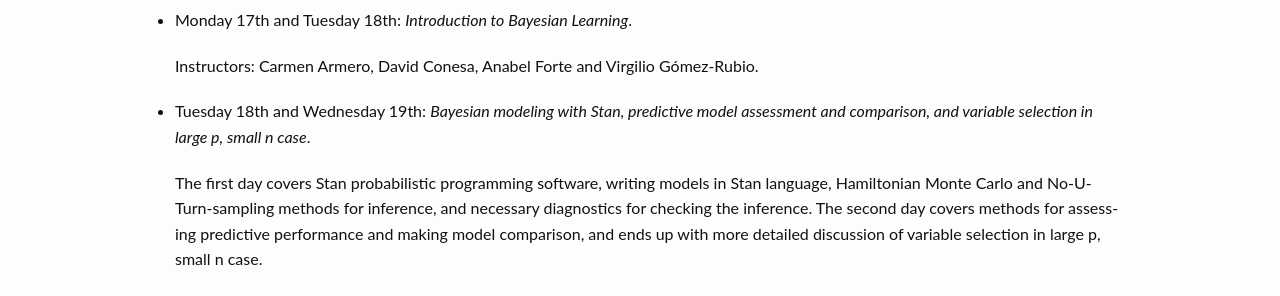
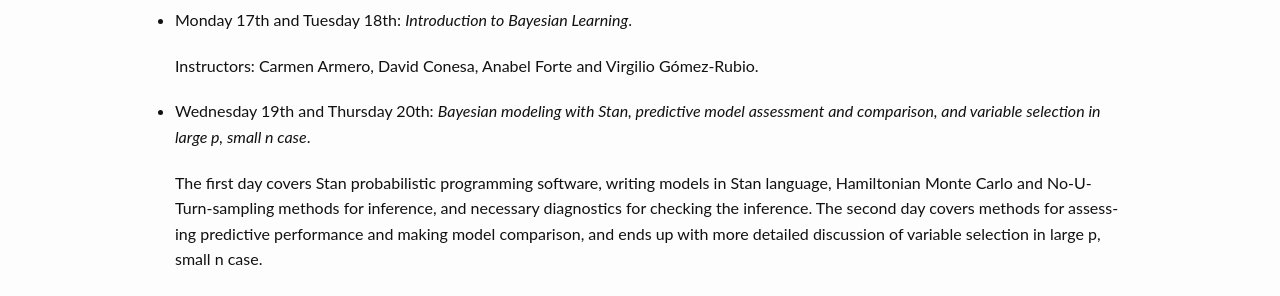
Before and after one commit to VABAR/VABAR.github.io, a Jekyll site: the page built from _posts/events/2017-02-17-vibass.md, in a window 1280 px wide and 900 px high, scrolled down 634 px. Shown: the part 159-455 px from the top of the window. Built offline with Jekyll 4.4.1, drawn with Linux system fonts in a browser that asks for light colours.

Commit message:
VIBASS: fix course dates

```diff
--- a/_posts/events/2017-02-17-vibass.md
+++ b/_posts/events/2017-02-17-vibass.md
@@ -32,7 +32,7 @@
 
   Instructors: Carmen Armero, David Conesa, Anabel Forte and Virgilio Gómez-Rubio.
 
-- Tuesday 18th and Wednesday 19th: _Bayesian modeling with Stan, predictive model assessment and comparison, and variable selection in large p, small n case_.
+- Wednesday 19th and Thursday 20th: _Bayesian modeling with Stan, predictive model assessment and comparison, and variable selection in large p, small n case_.
 
   The first day covers Stan probabilistic programming software, writing
   models in Stan language, Hamiltonian Monte Carlo and No-U-Turn-sampling methods
```
